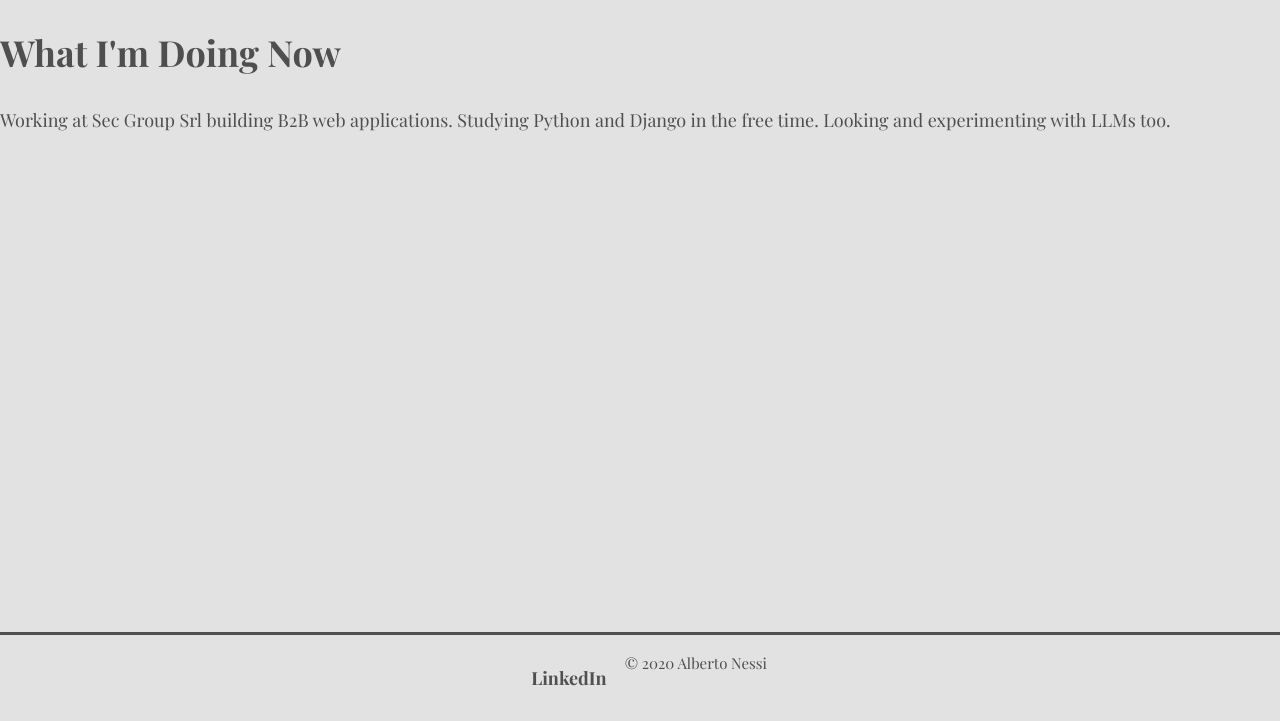
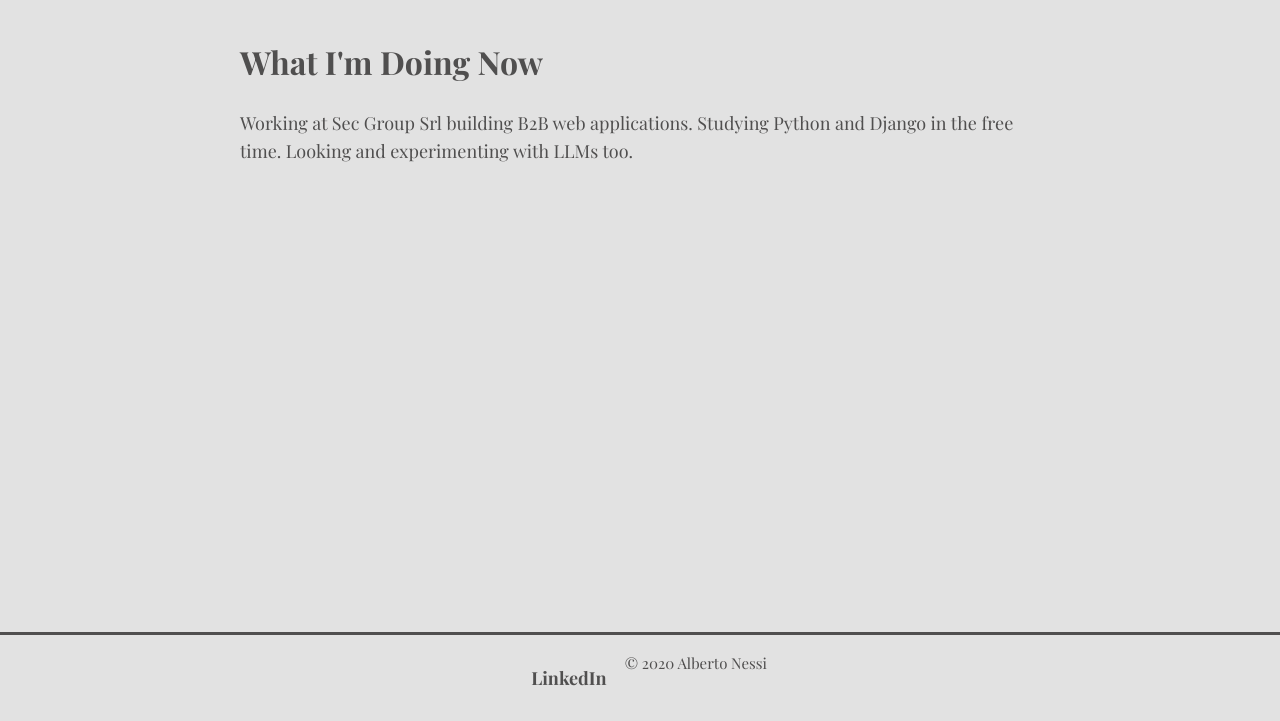
Before and after one commit to AlbertoNessi/myblog, a Django app: template blog/templates/blog/now.html in a window 1280 px wide. Shown: the part 79-800 px from the top of the page. Run offline with Django 5.2, Linux system fonts and the light colour scheme; the template is opened without the code that fills it: most values are stand-ins (such as "Sample title", 1, 10 or a date in 2020); some web fonts are replaced.

Commit message:
Fix main content element class

```diff
--- a/blog/templates/blog/now.html
+++ b/blog/templates/blog/now.html
@@ -4,7 +4,7 @@
 {% block title %} Now {% endblock %}
 
 {% block main_content %}
-	<main class="now">
+	<main class="page-content">
 		<h1>What I'm Doing Now</h1>
 
 		<p>Working at Sec Group Srl building B2B web applications. Studying Python and Django in the free time. Looking and experimenting with LLMs too.</p>
--- a/blog/templates/blog/quotes.html
+++ b/blog/templates/blog/quotes.html
@@ -4,7 +4,7 @@
 {% block title %} Alberto Nessi - Quotes {% endblock %}
 
 {% block main_content %}
-	<main class="quotes">
+	<main class="page-content">
 		<h1>Interesting Quotes</h1>
 		<ul class="quotes-list">
 			<li class="quote_section">
--- a/blog/templates/blog/reading.html
+++ b/blog/templates/blog/reading.html
@@ -4,7 +4,7 @@
 {% block title %} Alberto Nessi - reading {% endblock %}
 
 {% block main_content %}
-	<main class="reading">
+	<main class="page-content">
 		<h1>Books I'm reading or that I have read.</h1>
 		<ul>
 			<li>
```
